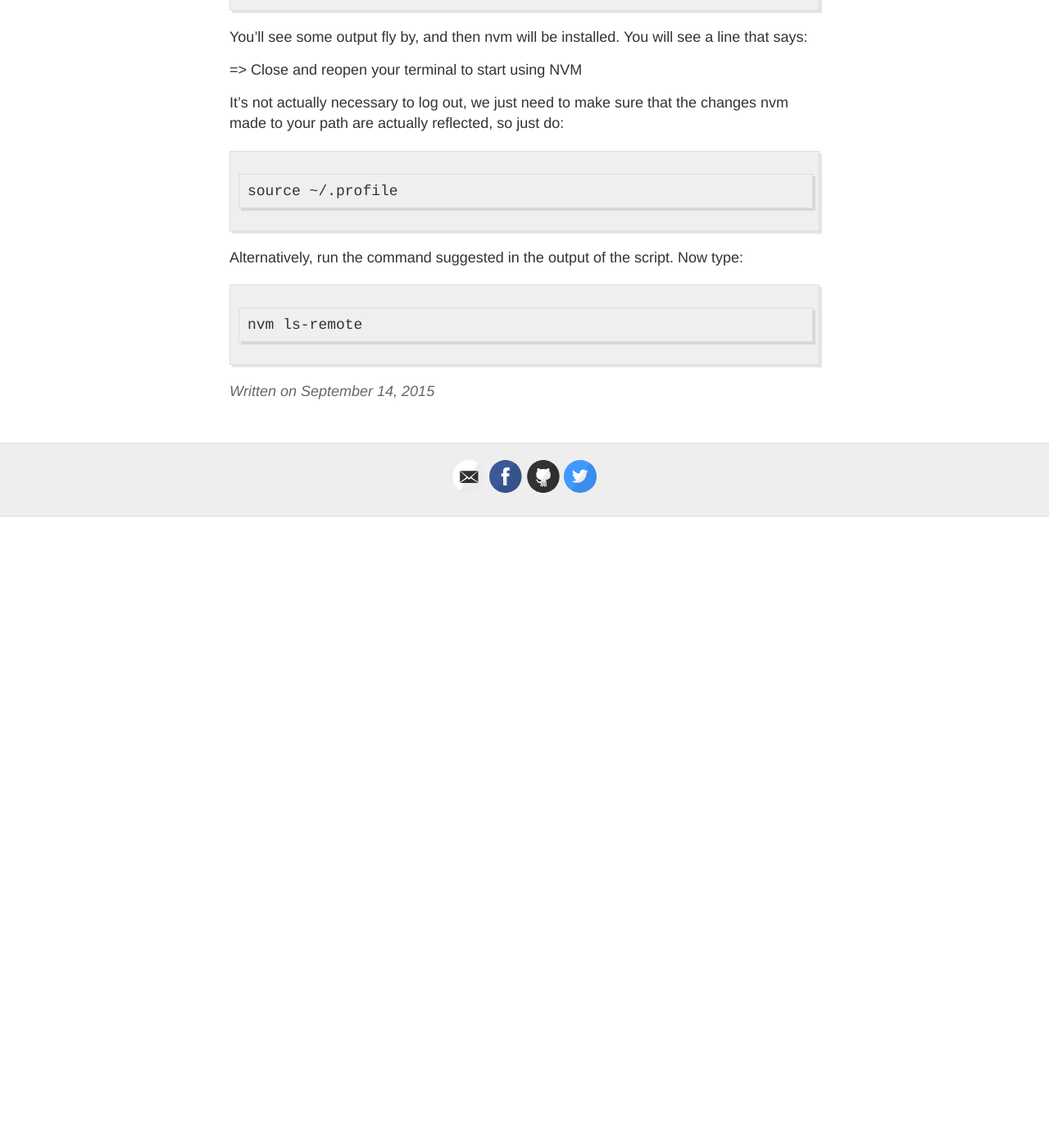
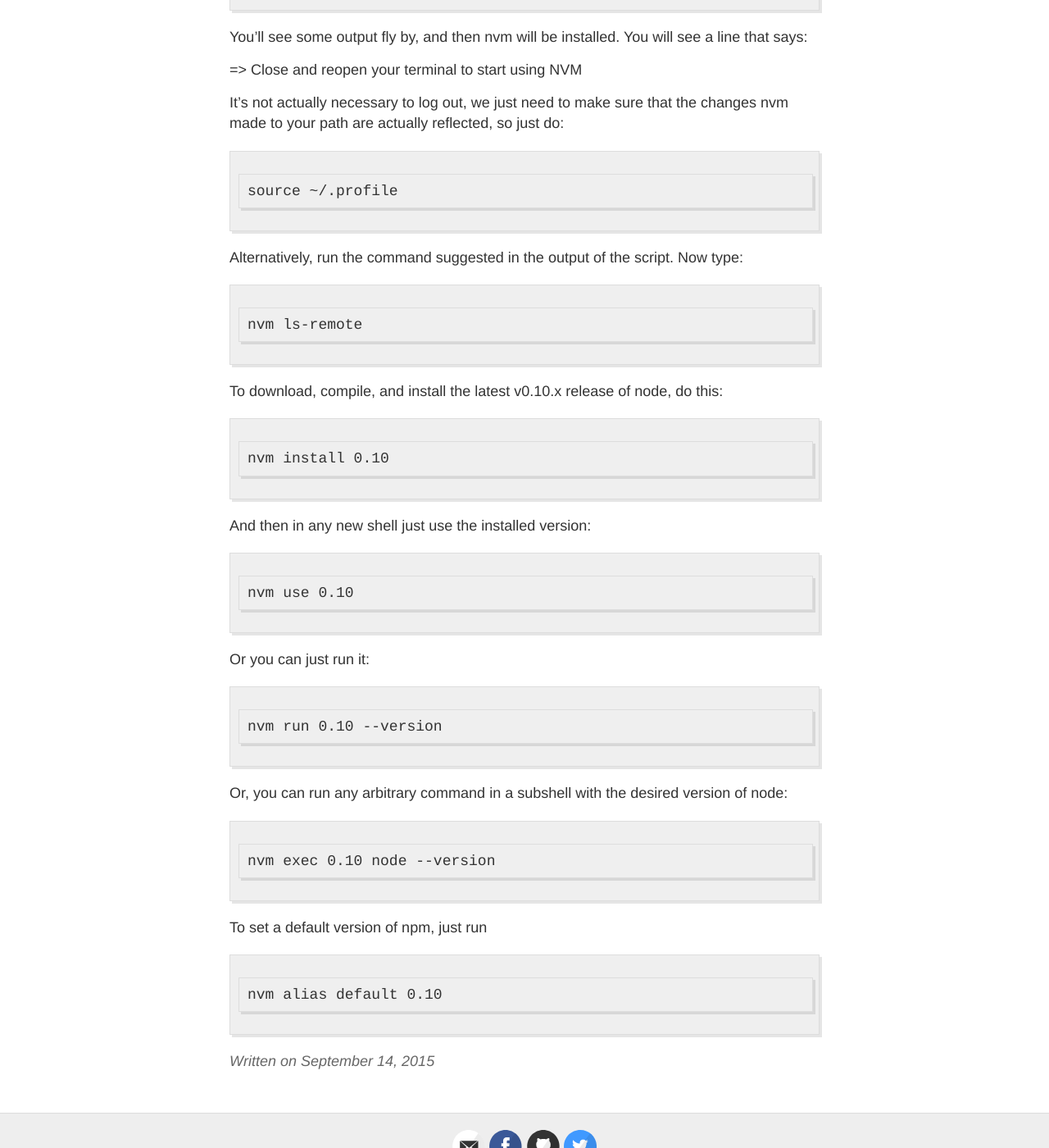
Before and after one commit to wahyutaufik/wahyutaufik.github.io, a Jekyll site: the page built from _posts/2015-09-14-Install-Nodejs-With-NVM.md, in a window 1280 px wide and 1400 px high, scrolled down 1363 px. Shown: the whole window at 82% size. Built offline with Jekyll 4.4.1, drawn with Linux system fonts in a browser that asks for light colours; Markdown is read by kramdown in place of the engine named in the settings; before the commit the page ends 1993 px from its top, so only the background shows below that.

Commit message:
Install nodejs using nvm

````diff
--- a/_posts/2015-09-14-Install-Nodejs-With-NVM.md
+++ b/_posts/2015-09-14-Install-Nodejs-With-NVM.md
@@ -44,3 +44,32 @@ Alternatively, run the command suggested in the output of the script. Now type:
 ```
 nvm ls-remote
 ```
+To download, compile, and install the latest v0.10.x release of node, do this:
+
+```
+nvm install 0.10
+```
+
+And then in any new shell just use the installed version:
+
+```
+nvm use 0.10
+```
+
+Or you can just run it:
+
+```
+nvm run 0.10 --version
+```
+
+Or, you can run any arbitrary command in a subshell with the desired version of node:
+
+```
+nvm exec 0.10 node --version
+```
+
+To set a default version of npm, just run
+
+```
+nvm alias default 0.10
+```
````
